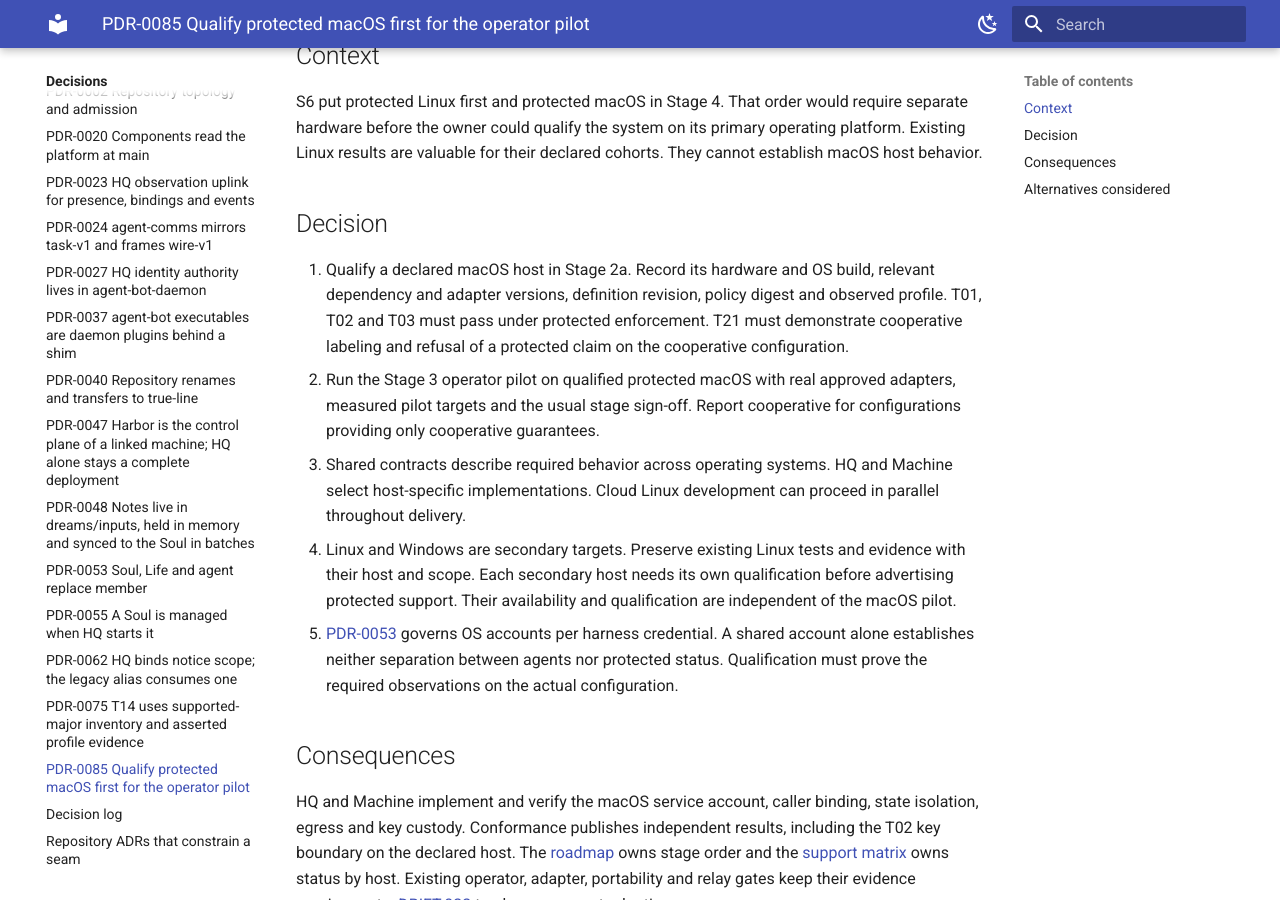
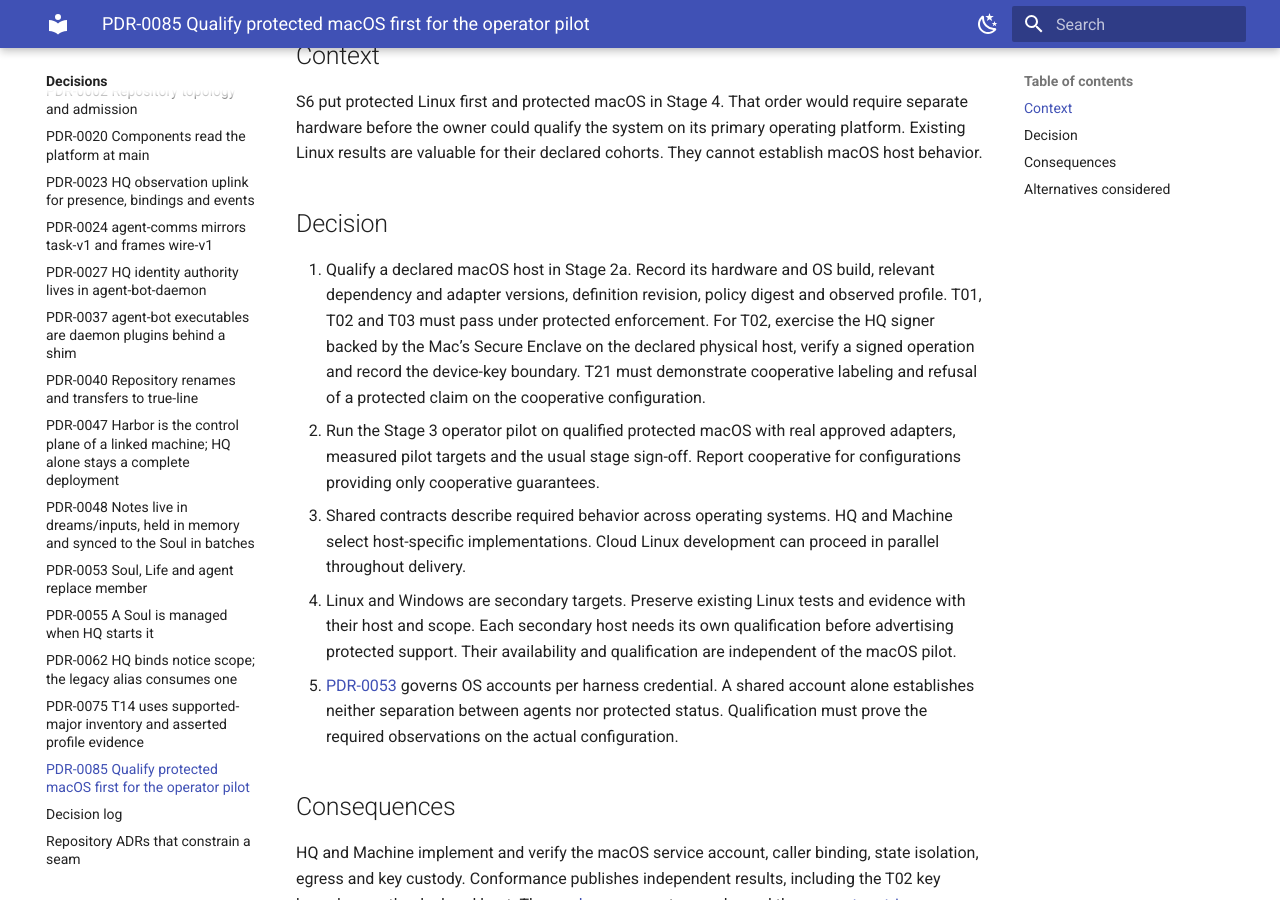
Before and after one commit to true-line/agent-bot-platform, an MkDocs documentation site: the page built from docs/04-decisions/PDR-0085-macos-first-protected-pilot.md, in a window 1280 px wide and 900 px high, scrolled down 348 px. Built offline with MkDocs 1.6.1 and Material for MkDocs 9.7.7, drawn with Linux system fonts in a browser that asks for light colours.

Commit message:
Specify physical Mac Secure Enclave evidence for T02
Agent-Bot-Write: ghw_27704d5b117a5587
Agent-Bot-Session: fa2486d94751

```diff
--- a/docs/04-decisions/PDR-0085-macos-first-protected-pilot.md
+++ b/docs/04-decisions/PDR-0085-macos-first-protected-pilot.md
@@ -27,7 +27,9 @@ their declared cohorts. They cannot establish macOS host behavior.
 1. Qualify a declared macOS host in Stage 2a. Record its hardware and OS
    build, relevant dependency and adapter versions, definition revision,
    policy digest and observed profile. T01, T02 and T03 must pass under
-   protected enforcement. T21 must demonstrate cooperative labeling and
+   protected enforcement. For T02, exercise the HQ signer backed by the
+   Mac’s Secure Enclave on the declared physical host, verify a signed
+   operation and record the device-key boundary. T21 must demonstrate cooperative labeling and
    refusal of a protected claim on the cooperative configuration.
 2. Run the Stage 3 operator pilot on qualified protected macOS with real
    approved adapters, measured pilot targets and the usual stage sign-off.
```
Also changed, not shown: docs/00-governance/drift-register.md (+1 -1 lines), docs/08-release/release-conformance-report.md (+1 -1 lines).
